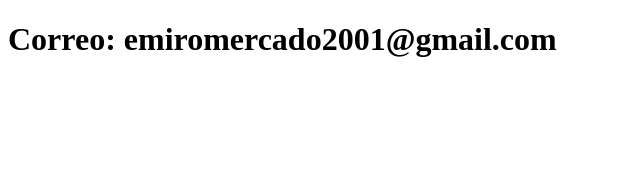
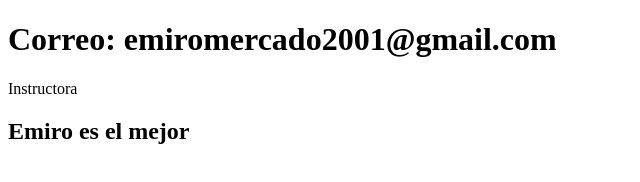
Before and after one commit to EmiroMercado/sistema-de-registro, a plain HTML site: page contacto.html in a window 1280 px wide. Shown: the whole page, without its empty margins (0-640 px from the left). Drawn offline with Linux system fonts and the light colour scheme.

Commit message:
Actualiza el contacto

```diff
--- a/contacto.html
+++ b/contacto.html
@@ -7,5 +7,8 @@
 </head>
 <body>
     <h1>Correo: emiromercado2001@gmail.com</h1>
+        <p>Instructora</p>
+
+    <h2>Emiro es el mejor</h2>
 </body>
 </html>
```
